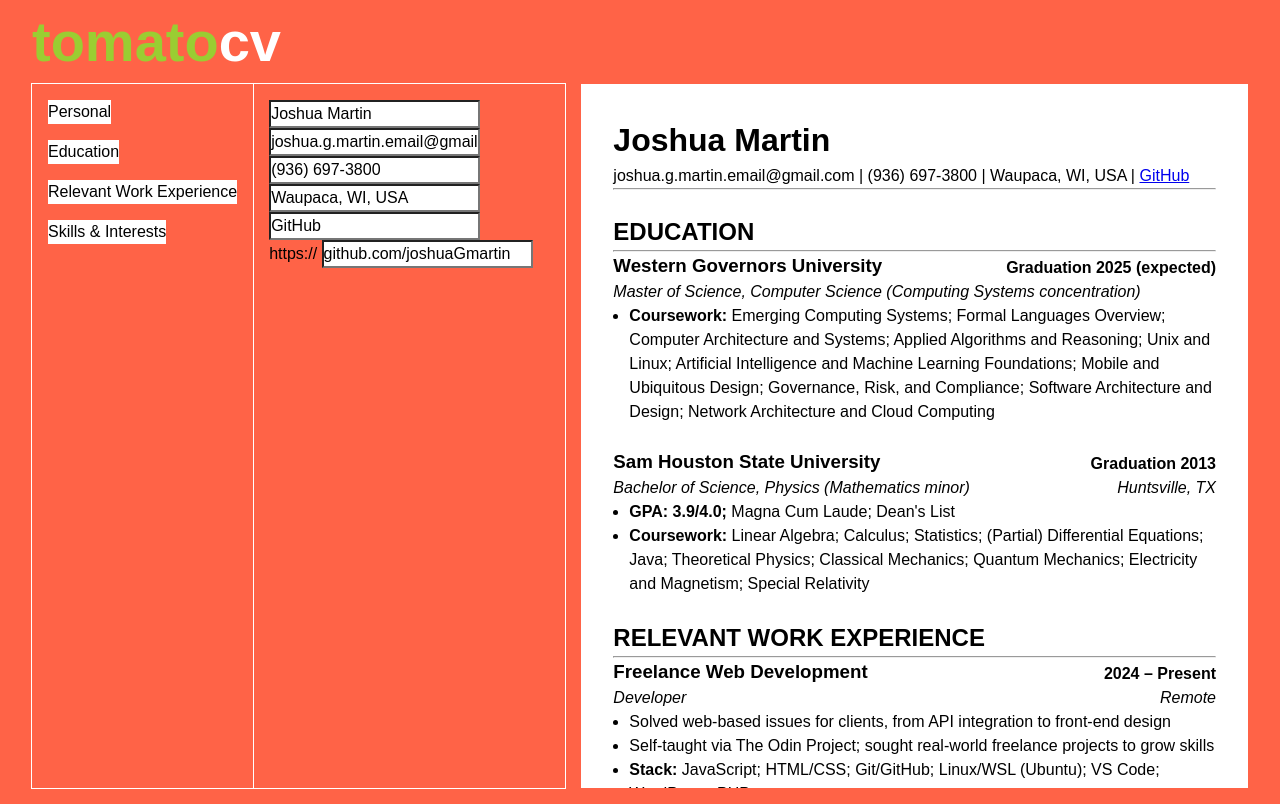
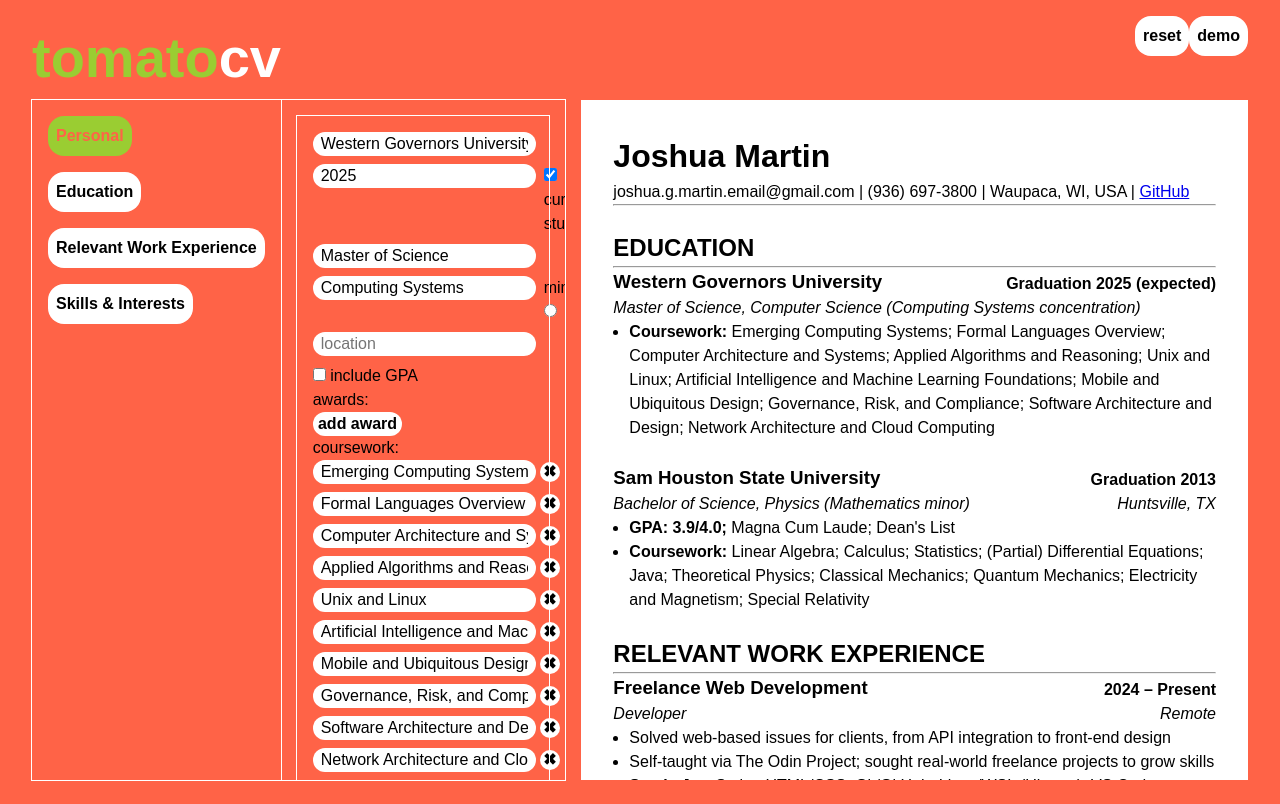
Before and after one commit to joshuaGmartin/cv-app, a React (Vite) app: page / in a window 1280 px wide. Built offline with nearby package versions, Linux system fonts and the light colour scheme.

Commit message:
Start styling. Need refactor FocusHandler.
Branching here for FocusHandler.

```diff
--- a/index.html
+++ b/index.html
@@ -1,4 +1,4 @@
-<!doctype html>
+<!DOCTYPE html>
 <html lang="en">
   <head>
     <meta charset="UTF-8" />
@@ -6,7 +6,6 @@
     <title>tomato-cv</title>
   </head>
   <body>
-    <h1 id="page-title">tomato<span>cv</span></h1>
     <div id="root"></div>
     <script type="module" src="/src/main.jsx"></script>
   </body>
--- a/src/App.css
+++ b/src/App.css
@@ -17,11 +17,28 @@
   /* text-align: center; */
 
   display: grid;
-  /* grid-template-columns: 1fr 1fr; */
-  /* grid-template-columns: 2fr 3fr; */
-  /* grid-template-columns: 3fr 4fr; */
+  grid-template-rows: auto auto;
+}
+
+.header {
+  display: flex;
+  justify-content: space-between;
+}
+
+#page-title {
+  font-size: 3.5rem;
+  color: yellowgreen;
+  span {
+    color: white;
+  }
+}
+
+.main-section {
+  display: grid;
   grid-template-columns: 4fr 5fr;
   gap: var(--spacing);
+
+  max-height: calc(100vh - 7.5rem);
 }
 
 .InfoInput {
@@ -29,10 +46,17 @@
 
   display: grid;
   grid-template-columns: max-content auto;
+
+  max-height: inherit;
 }
 
 .InfoInput > * {
   padding: var(--padding);
+}
+
+.InfoInput > div:last-of-type {
+  /* max-height: min-content; */
+  overflow-y: scroll;
 }
 
 .InfoInput .infoSectionSelectors {
@@ -44,11 +68,20 @@
 }
 
 .InfoInput .infoSectionSelectors .InfoSectionSelector {
+  padding: 0.5rem;
+  border-radius: 1rem;
+  font-weight: bold;
+
   background-color: white;
   width: max-content;
 
   &:hover {
     cursor: pointer;
+    color: tomato;
+  }
+
+  &.selected {
+    color: tomato;
     background-color: yellowgreen;
   }
 }
@@ -60,15 +93,81 @@
   outline: white solid 1px;
 }
 
+.InfoInput .InfoInput_Personal {
+  > div {
+    margin-bottom: 0.5rem;
+  }
+}
+
+.InfoInput .education-top-lines-inputs {
+  > * {
+    margin-bottom: 0.5rem;
+  }
+}
+
+.InfoInput .education-top-lines-inputs .grad-year-line {
+  display: flex;
+  gap: 0.5rem;
+}
+
+.InfoInput .education-top-lines-inputs .degree-line {
+  > * {
+    margin-bottom: 0.5rem;
+  }
+}
+
+.InfoInput .education-top-lines-inputs .minor-or-conc-line {
+  display: flex;
+  gap: 0.5rem;
+}
+
+.InfoInput .education-list-inputs .gpa-inputs {
+  display: grid;
+  grid-template-columns: repeat(3, auto);
+  justify-content: start;
+  gap: 0.5rem;
+
+  input:not([type="checkbox"]) {
+    width: 7rem;
+  }
+}
+
+.InfoInput .education-list-inputs .education-input-list-awards,
+.InfoInput .education-list-inputs .education-input-list-coursework {
+  button {
+    padding: 0 0.33rem;
+  }
+
+  .list-input-and-del-btn {
+    display: flex;
+    gap: 0.25rem;
+    margin-bottom: 0.5rem;
+
+    align-items: center;
+  }
+
+  button.delete-in-level-1-button {
+    height: 1.25rem;
+    width: 1.25rem;
+
+    border-radius: 50%;
+
+    display: flex;
+    justify-content: center;
+    align-items: center;
+  }
+}
+
+/* =========================================================================== */
+/* Resume */
+/* =========================================================================== */
+
 .Resume {
   background-color: white;
   padding: calc(2 * var(--padding));
 
-  max-height: calc(100vh - 6rem);
+  max-height: calc(100vh - 7rem);
   overflow-y: scroll;
-
-  /* position: fixed; */
-  /* margin-left: 50rem; */
 }
 
 .Resume .education-top-line,
@@ -90,49 +189,37 @@
   color: gray;
 }
 
-/* ======================================================= */
-/* from template */
-/* ======================================================= */
-/*
-#root {
-  max-width: 1280px;
-  margin: 0 auto;
-  padding: 2rem;
-  text-align: center;
-}
+/* =================================================================== */
+/* catch all */
+/* =================================================================== */
 
-.logo {
-  height: 6em;
-  padding: 1.5em;
-  will-change: filter;
-  transition: filter 300ms;
-}
-.logo:hover {
-  filter: drop-shadow(0 0 2em #646cffaa);
-}
-.logo.react:hover {
-  filter: drop-shadow(0 0 2em #61dafbaa);
-}
+button {
+  padding: 0.5rem;
 
-@keyframes logo-spin {
-  from {
-    transform: rotate(0deg);
-  }
-  to {
-    transform: rotate(360deg);
+  border: none;
+  border-radius: 1rem;
+
+  font-weight: bold;
+  background-color: white;
+
+  &:hover {
+    color: tomato;
+    background-color: yellowgreen;
   }
 }
 
-@media (prefers-reduced-motion: no-preference) {
-  a:nth-of-type(2) .logo {
-    animation: logo-spin infinite 20s linear;
+input {
+  max-height: 1.5rem;
+
+  padding: 0 0.5rem;
+  border: none;
+  border-radius: 1rem;
+
+  &[type="text"]:hover {
+    outline: black solid 1px;
+  }
+
+  &[type="text"]:focus {
+    outline: black solid 1px;
   }
 }
-
-.card {
-  padding: 2em;
-}
-
-.read-the-docs {
-  color: #888;
-} */
--- a/src/App.jsx
+++ b/src/App.jsx
@@ -1,16 +1,20 @@
-import { useState } from "react";
 import "./App.css";
+import { Header } from "./components/Header.jsx";
 import InfoInput from "./components/InfoInput.jsx";
 import Resume from "./components/Resume.jsx";
 import { joshData } from "./modules/userData.js";
+import { useState } from "react";
 
 function App() {
   const [userData, setUserData] = useState(joshData);
 
   return (
     <>
-      <InfoInput userData={userData} setUserData={setUserData}></InfoInput>
-      <Resume userData={userData}></Resume>
+      <Header setUserData={setUserData}></Header>
+      <div className="main-section">
+        <InfoInput userData={userData} setUserData={setUserData}></InfoInput>
+        <Resume userData={userData}></Resume>
+      </div>
     </>
   );
 }
--- /dev/null
+++ b/src/components/Header.jsx
@@ -0,0 +1,15 @@
+import { ResetDataButton, DemoDataButton } from "../modules/HeaderButtons";
+
+export function Header({ setUserData }) {
+  return (
+    <div className="header">
+      <h1 id="page-title">
+        tomato<span>cv</span>
+      </h1>
+      <div className="header-buttons">
+        <ResetDataButton setUserData={setUserData}></ResetDataButton>
+        <DemoDataButton setUserData={setUserData}></DemoDataButton>
+      </div>
+    </div>
+  );
+}
--- a/src/components/InfoInput.jsx
+++ b/src/components/InfoInput.jsx
@@ -33,9 +33,10 @@ export default function InfoInput({ userData, setUserData }) {
         );
       default:
         return (
-          <InfoInput_Personal userData={userData} setUserData={setUserData} />
+          // <InfoInput_Personal userData={userData} setUserData={setUserData} />
 
-          // <InfoInput_Education userData={userData} setUserData={setUserData} />
+          //testing
+          <InfoInput_Education userData={userData} setUserData={setUserData} />
 
           // <InfoInput_WorkExp userData={userData} setUserData={setUserData} />
 
@@ -55,6 +56,7 @@ export default function InfoInput({ userData, setUserData }) {
             <InfoSectionSelector
               key={section}
               value={section}
+              selected={section === infoSelection}
               onClick={() => setInfoSelection(section)}
             />
           );
@@ -66,9 +68,12 @@ export default function InfoInput({ userData, setUserData }) {
   );
 }
 
-function InfoSectionSelector({ value, onClick }) {
+function InfoSectionSelector({ value, selected, onClick }) {
   return (
-    <div className="InfoSectionSelector" onClick={onClick}>
+    <div
+      className={`InfoSectionSelector ${selected ? "selected" : ""}`}
+      onClick={onClick}
+    >
       {value}
     </div>
   );
--- a/src/index.css
+++ b/src/index.css
@@ -25,15 +25,6 @@
 
   * {
     /* padding: var(--padding); */
-  }
-}
-
-#page-title {
-  margin: 0 2rem -1rem;
-  font-size: 3.5rem;
-  color: yellowgreen;
-  span {
-    color: white;
   }
 }
 
--- /dev/null
+++ b/src/modules/HeaderButtons.jsx
@@ -0,0 +1,9 @@
+import { joshData, resetData } from "./userData";
+
+export function ResetDataButton({ setUserData }) {
+  return <button onClick={() => setUserData(resetData)}>reset</button>;
+}
+
+export function DemoDataButton({ setUserData }) {
+  return <button onClick={() => setUserData(joshData)}>demo</button>;
+}
--- a/src/modules/Helper.jsx
+++ b/src/modules/Helper.jsx
@@ -27,19 +27,30 @@ export function FocusHandler() {
       focusElementInfo.focusElm_id
     );
 
-    console.log(focusElementInfo.focusElm_id);
-
     let inputCollectionElm = parentFocusElm
       .querySelector(
         `.${focusElementInfo.focusElm_section}-input-list-${focusElementInfo.focusElm_list}`
       )
       .querySelector(".list-item-inputs");
 
+    //test
+    console.log("========================================");
+    console.log("parentFocusElm");
+    console.log(parentFocusElm);
+    console.log(`inputCollectionElm`);
+    console.log(inputCollectionElm);
+    console.log(`inputCollectionElm.querySelector("div:last-of-type")`);
+    console.log(inputCollectionElm.querySelector("div:last-of-type"));
+    console.log(
+      `inputCollectionElm.querySelector("div:last-of-type").firstElementChild`
+    );
+    console.log(
+      inputCollectionElm.querySelector("div:last-of-type").firstElementChild
+    );
+
     inputCollectionElm
       .querySelector("div:last-of-type")
       .firstElementChild.focus();
-
-    console.log(inputCollectionElm);
 
     return;
   }
--- a/src/modules/componentBuilder.jsx
+++ b/src/modules/componentBuilder.jsx
@@ -414,7 +414,6 @@ function get_level_1_checkboxInput(args, this_level_1) {
 
   return (
     <label htmlFor={this_level_1.id + "-" + args.level_1_key}>
-      {label + "?: "}
       <input
         id={this_level_1.id + "-" + args.level_1_key}
         type="checkbox"
@@ -426,15 +425,27 @@ function get_level_1_checkboxInput(args, this_level_1) {
           })
         }
       />
+      {" " + label}
     </label>
   );
 }
 
 function get_level_1_listItemInput(args, this_level_1) {
+  let placeholder = args.level_1_key;
+
+  switch (args.level_1_key) {
+    case "coursework":
+      placeholder = "course";
+      break;
+    case "awards":
+      placeholder = "award";
+      break;
+  }
+
   return (
     <input
       type="text"
-      placeholder={args.level_1_key}
+      placeholder={placeholder}
       value={this_level_1[args.level_1_key][args.listIndexToChange]}
       onChange={(e) =>
         changeData({
@@ -573,7 +584,7 @@ function get_level_1_deleteButton(args) {
   if (args.level_1_key === "jobsInfo") {
     return (
       <button
-        className={`delete-${args.level_1_key}-button`}
+        className={`delete-${args.level_1_key}-button delete-in-level-1-button`}
         onClick={() => changeData(args)}
       >
         {"delete job"}
@@ -585,10 +596,10 @@ function get_level_1_deleteButton(args) {
   else {
     return (
       <button
-        className={`delete-${args.level_1_key}-button`}
+        className={`delete-${args.level_1_key}-button delete-in-level-1-button`}
         onClick={() => changeData(args)}
       >
-        {"[ X ]"}
+        <div className="button-text">{"✖"}</div>
       </button>
     );
   }
@@ -645,7 +656,7 @@ function get_level_2_deleteButton(args) {
       className={`delete-${args.level_1_key}-${args.level_2_key}-button`}
       onClick={() => changeData(args)}
     >
-      {"[ X ]"}
+      {"✖"}
     </button>
   );
 }
```
